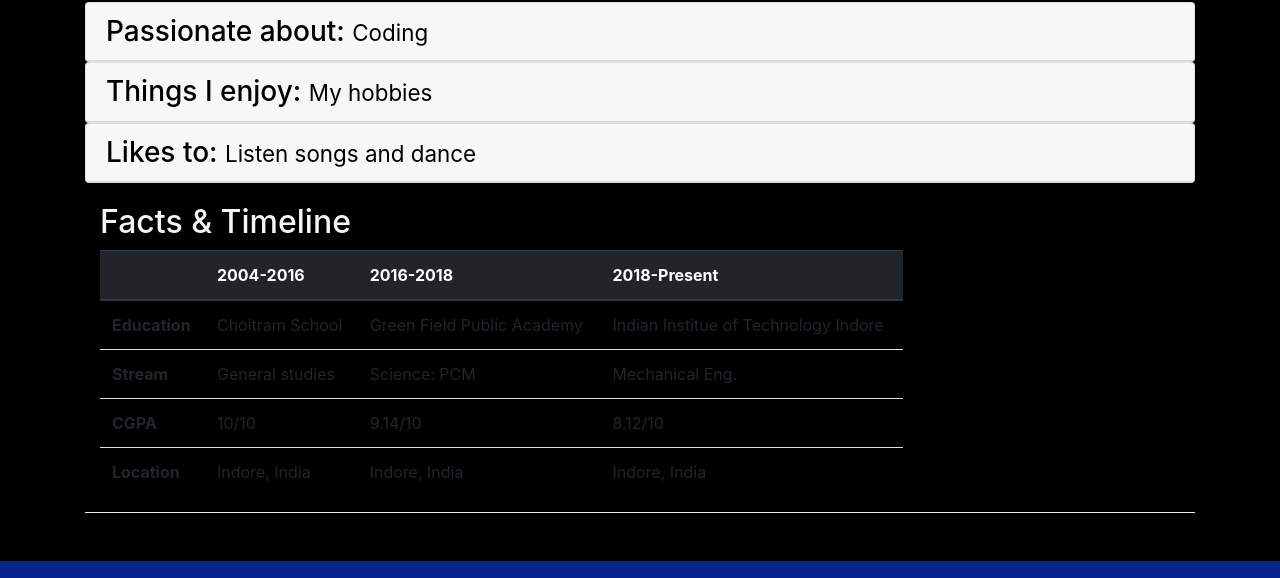
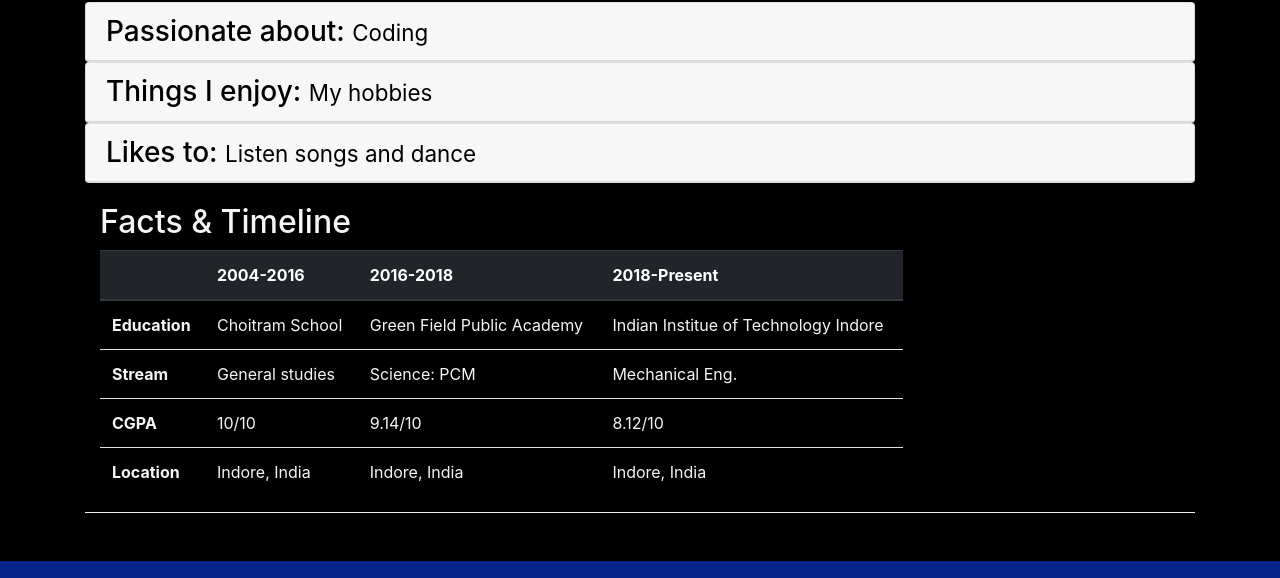
Before and after one commit to priyalweb/priyalweb.github.io, a website: page aboutus.html in a window 1280 px wide. Shown: the part 1279-1857 px from the top of the page. Drawn offline with nearby package versions, Linux system fonts and the light colour scheme.

Commit message:
Update aboutus.html

```diff
--- a/aboutus.html
+++ b/aboutus.html
@@ -249,7 +249,7 @@
                                 <th>2018-Present</th>
                             </tr>
                         </thead>
-                        <tbody>
+                        <tbody style="color: whitesmoke;">
                             <tr>
                                 <th>Education</th>
                                 <td>Choitram School</td>
```
